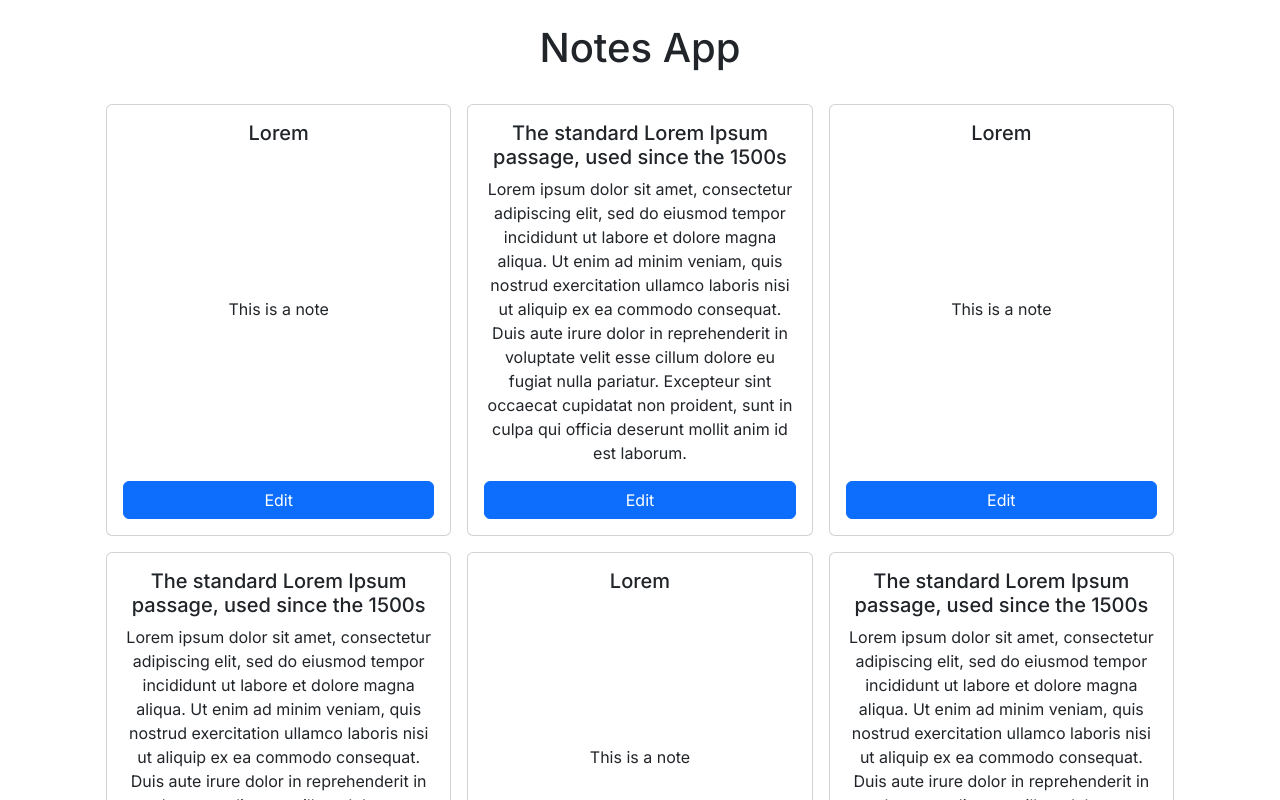
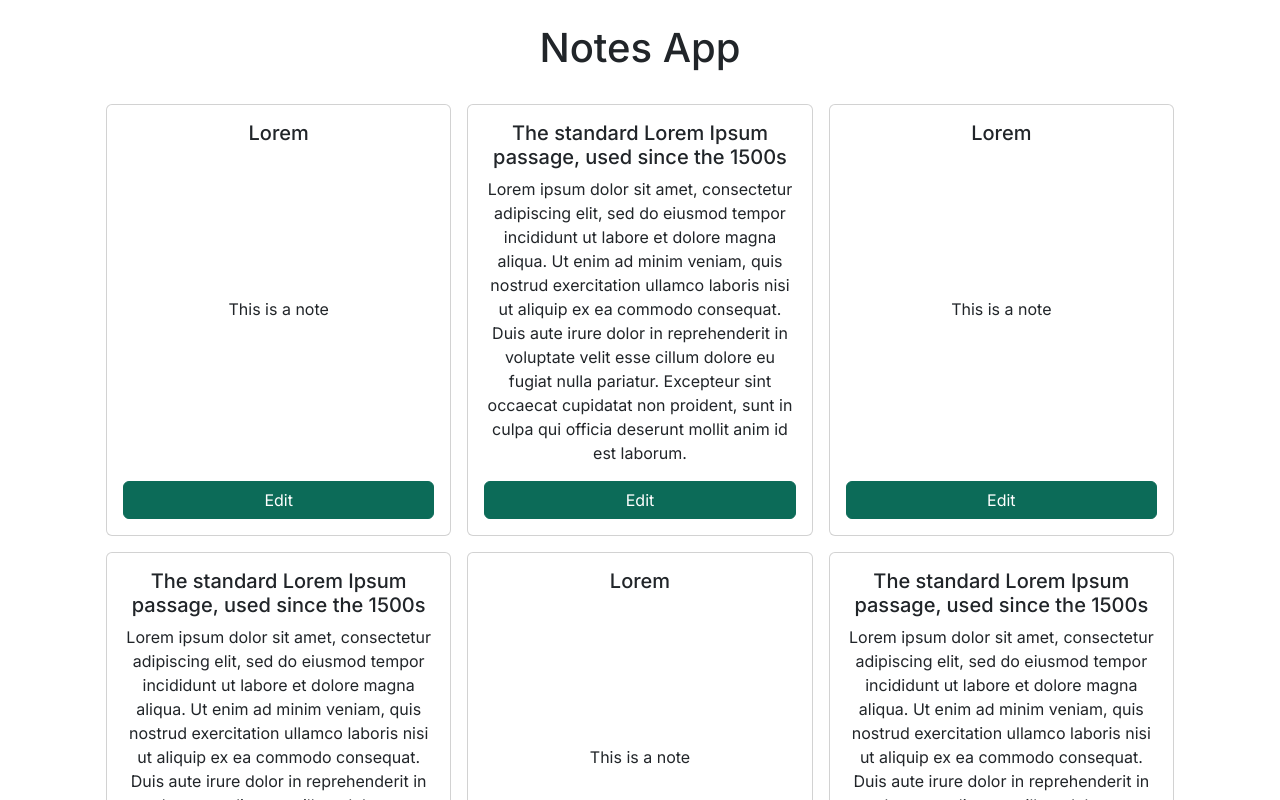
Before and after one commit to farsmellah/drafter-task, a Next.js app: page / in a window 1280 px wide. Shown: the top 800 px of the page. Built offline with nearby package versions, Linux system fonts and the light colour scheme; data requests are answered from the project's data file.

Commit message:
style: Add bootstrap color theme override

```diff
--- a/app/layout.tsx
+++ b/app/layout.tsx
@@ -1,7 +1,6 @@
 import type { Metadata } from "next";
 import { Inter } from "next/font/google";
-import "bootstrap/dist/css/bootstrap.min.css";
-import "@/src/shared/ui/globals.css";
+import "@/src/shared/ui/globals.scss";
 
 const inter = Inter({ subsets: ["latin"] });
 
--- /dev/null
+++ b/src/shared/ui/bootstrap-override.scss
@@ -0,0 +1,14 @@
+@import "bootstrap-icons/font/bootstrap-icons.css";
+
+$theme-colors: (
+  "primary": #0c6b58,
+  "secondary": #6c757d,
+  "success": #28a745,
+  "info": #27ab83,
+  "warning": #f7d070,
+  "danger": #d64545,
+  "light": #f0f4f8,
+  "dark": #243b53,
+);
+
+@import "bootstrap/scss/bootstrap.scss";
--- a/src/shared/ui/globals.css
+++ b/src/shared/ui/globals.scss
@@ -1,3 +1,5 @@
+@import "./bootstrap-override";
+
 :root {
   --card-bg: #fff;
   --card-shadow: 0 0.5rem 1.5rem rgba(0, 0, 0, 0.15);
```
